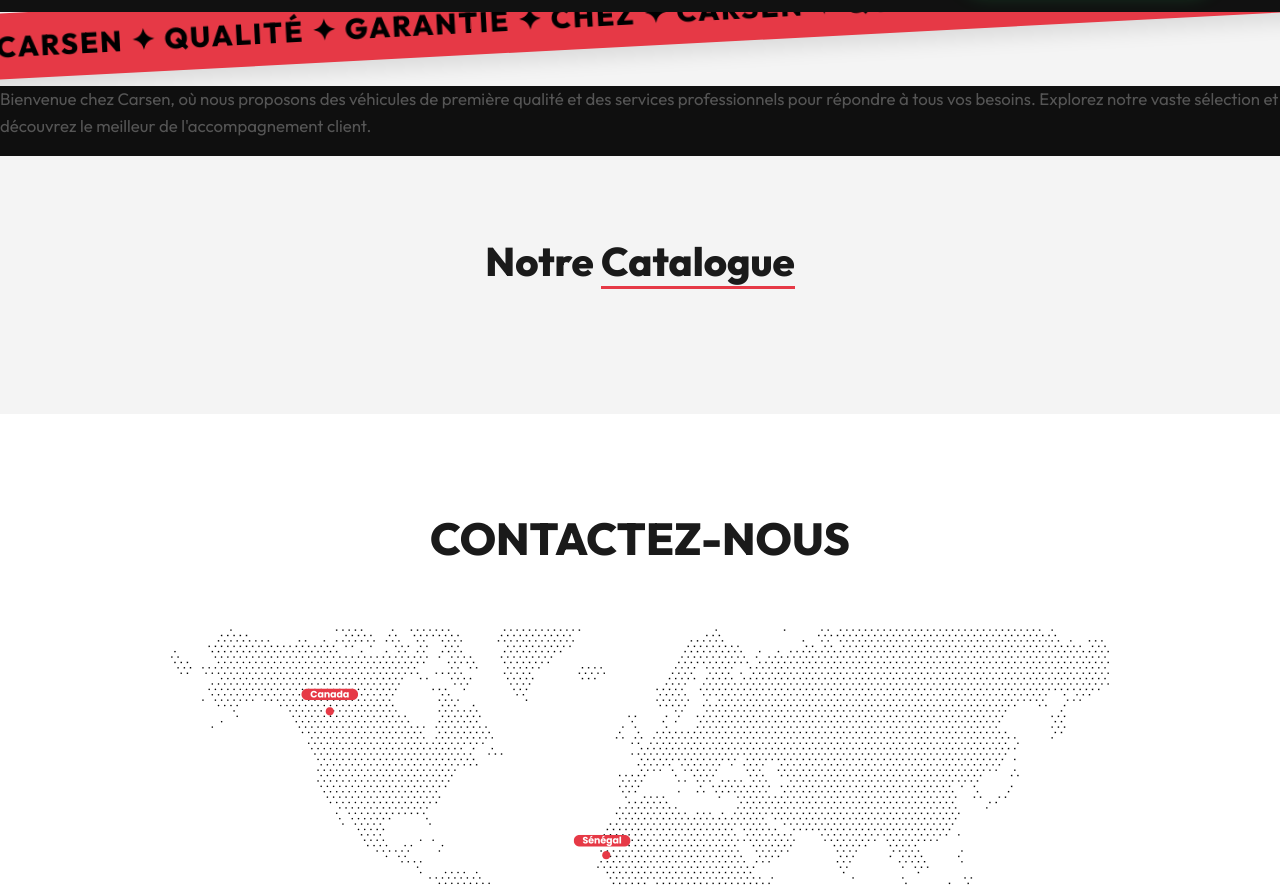
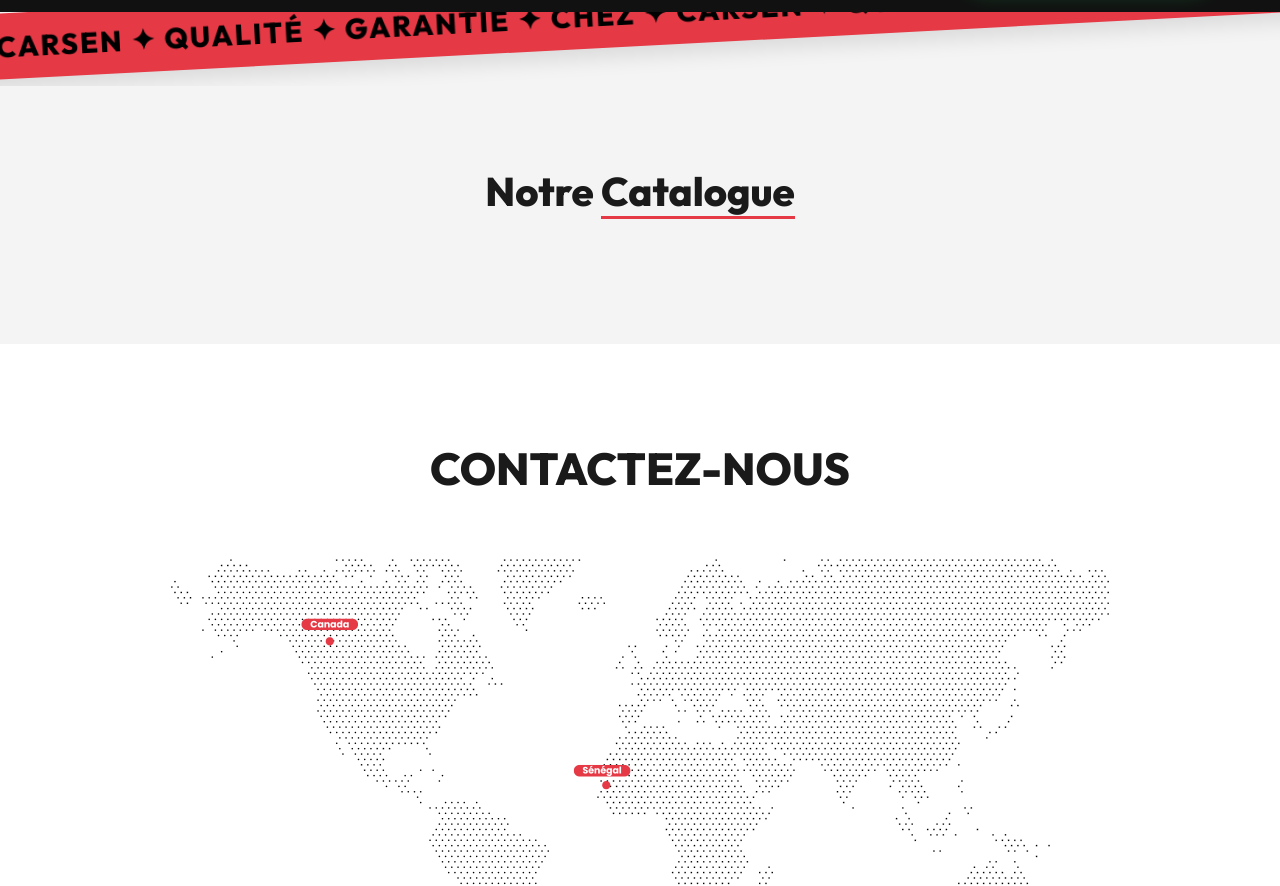
Before and after one commit to Bamba231/Carsen-, a website: page index.html in a window 1280 px wide. Shown: the part 1588-2474 px from the top of the page. Drawn offline with Linux system fonts and the light colour scheme; no server answers.

Commit message:
Remove introductory paragraph from index.html
Removed introductory paragraph about Carsen's services.

```diff
--- a/index.html
+++ b/index.html
@@ -134,11 +134,6 @@
         </div>
     </div>
 
-     <p class="expertise-texte">
-                    Bienvenue chez Carsen, où nous proposons des véhicules de première qualité et des services
-                    professionnels pour répondre à tous vos besoins. Explorez notre vaste sélection et découvrez le
-                    meilleur de l'accompagnement client.
-                </p>
 
     <section id="catalogue" class="sec-catalogue">
         <h2 class="titre-section">Notre <span>Catalogue</span></h2>
```
